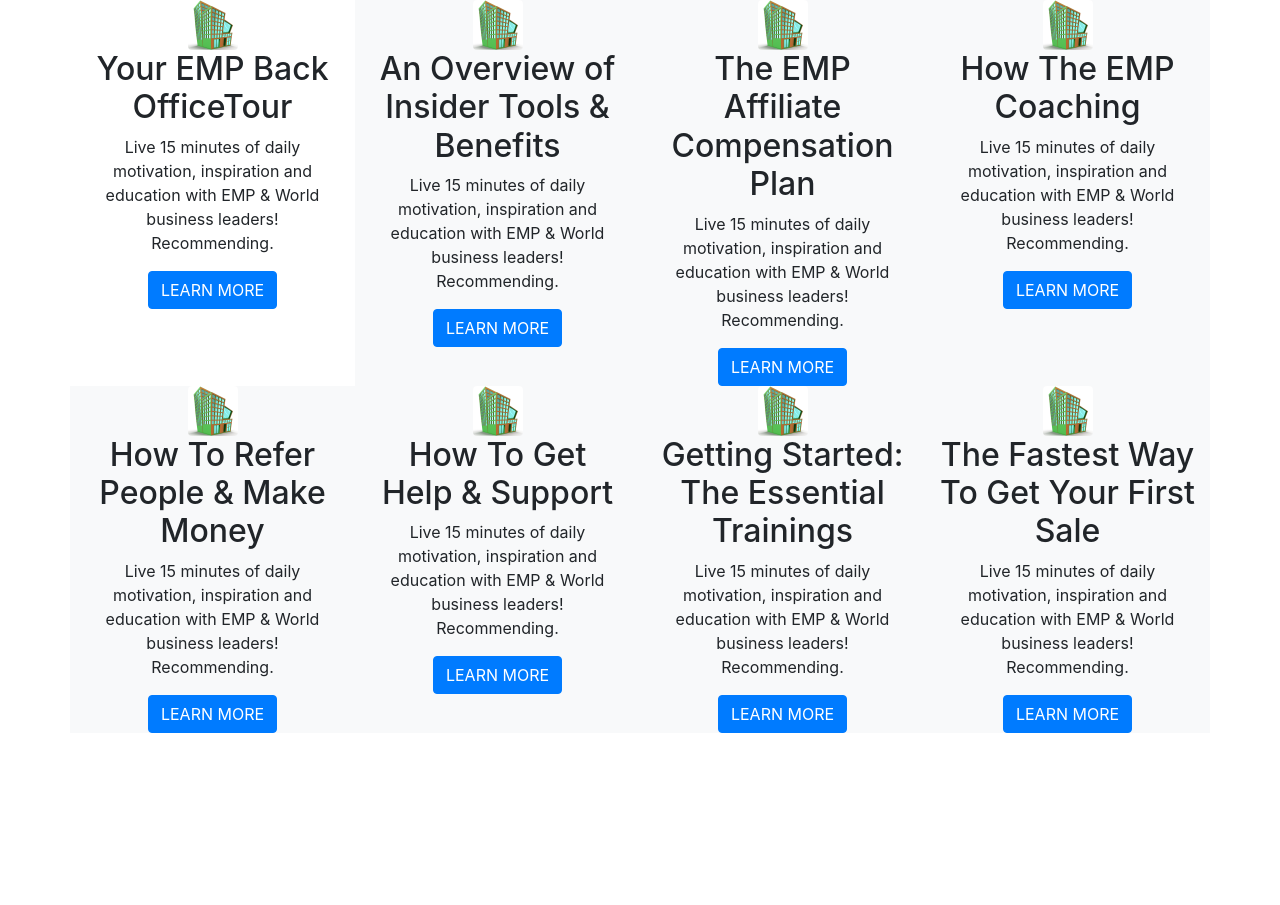
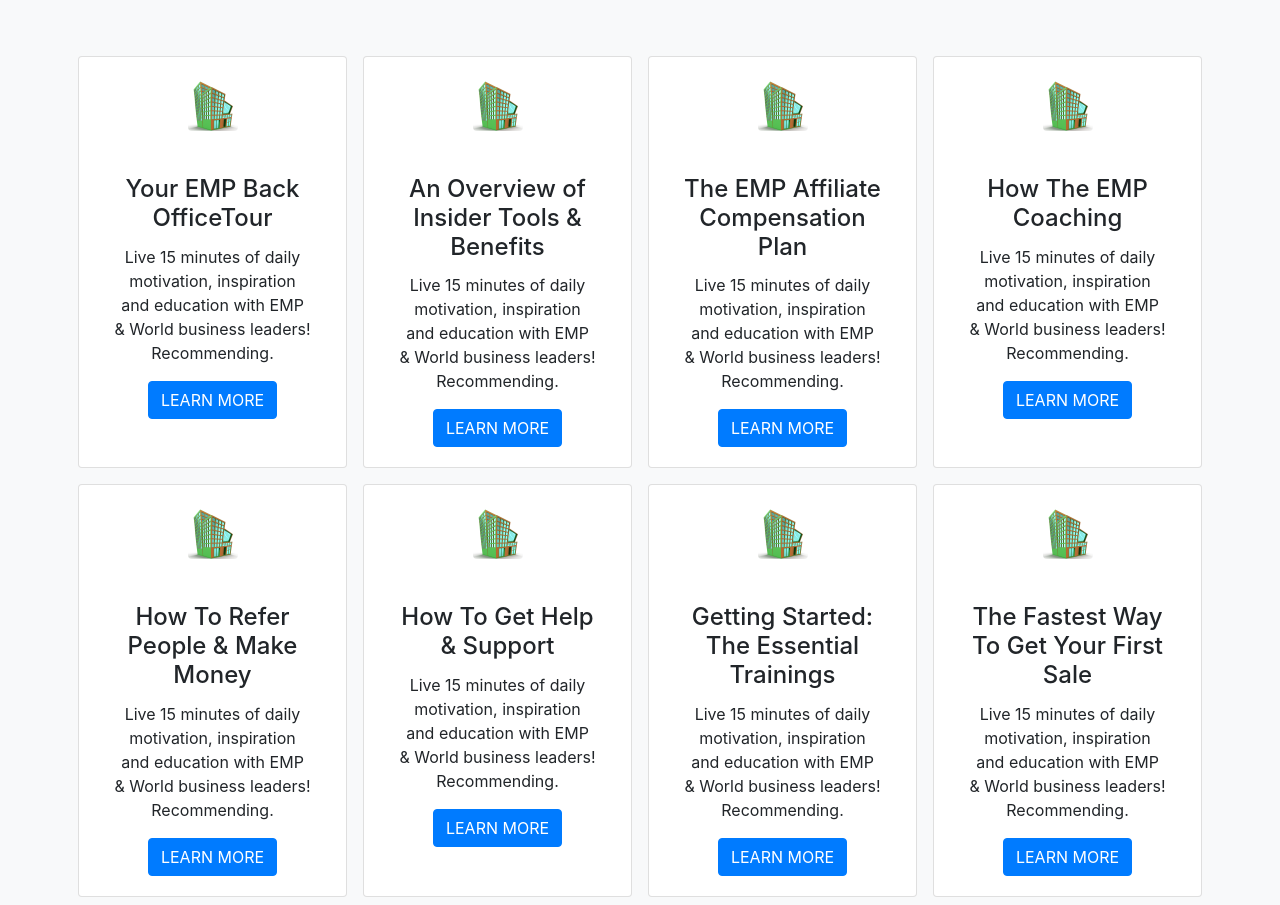
Before and after one commit to awvdeker/Frameworking-FTW, a plain HTML site: page index.html in a window 1280 px wide. Before the commit the page ends 800 px from the top, so only its background shows below. Drawn offline with nearby package versions, Linux system fonts and the light colour scheme.

Commit message:
buttons nog niet gealigneerd

```diff
--- a/index.html
+++ b/index.html
@@ -7,58 +7,84 @@
   <link rel="stylesheet" href="https://stackpath.bootstrapcdn.com/bootstrap/4.3.1/css/bootstrap.min.css" integrity="sha384-ggOyR0iXCbMQv3Xipma34MD+dH/1fQ784/j6cY/iJTQUOhcWr7x9JvoRxT2MZw1T" crossorigin="anonymous">
   <title>Frameworking-FTW</title>
 </head>
-<body>
-  <div class="container bg-light">
+<body class="bg-light">
+  <div class="container bg-light mt-5 ml-auto mr-auto">
     <div class="row">
-      <div class="col bg-white">
-        <img src="gebouw.jpg" height="50" width="50" class="rounded mx-auto d-block">
-        <h2 class="text-center">Your EMP Back OfficeTour</h2>
-        <p class="text-center">Live 15 minutes of daily motivation, inspiration and education with EMP & World business leaders! Recommending.</p>
-        <button type="button" class="btn btn-primary rounded mx-auto d-block">LEARN MORE</button>
+      <div class="col bg-white m-2 card">
+        <img src="gebouw.jpg" height="50" width="50" class="rounded mx-auto d-block my-4">
+        <div class="card-body">
+          <h4 class="text-center card-title">Your EMP Back OfficeTour</h4>
+          <p class="text-center card-text">Live 15 minutes of daily motivation, inspiration and education with EMP & World business leaders! Recommending.</p>
+          <button type="button" class="btn btn-primary rounded mx-auto d-block">LEARN MORE</button>
+        </div>
       </div>
-      <div class="col">
-        <img src="gebouw.jpg" height="50" width="50" class="rounded mx-auto d-block">
-        <h2 class="text-center">An Overview of Insider Tools & Benefits</h2>
-        <p class="text-center">Live 15 minutes of daily motivation, inspiration and education with EMP & World business leaders! Recommending.</p>
-        <button type="button" class="btn btn-primary rounded mx-auto d-block">LEARN MORE</button>
+      <div class="col bg-white m-2 card">
+<!--
+        <div class="card" style="width: 18rem;">
+          <img src="..." class="card-img-top" alt="...">
+          <div class="card-body">
+            <h5 class="card-title">Card with stretched link</h5>
+            <p class="card-text">Some quick example text to build on the card title and make up the bulk of the card's content.</p>
+            <a href="#" class="btn btn-primary stretched-link">Go somewhere</a>
+          </div>
+        </div>
+-->
+        <img src="gebouw.jpg" height="50" width="50" class="rounded mx-auto d-block my-4">
+        <div class="card-body">
+          <h4 class="text-center card-title">An Overview of Insider Tools & Benefits</h4>
+          <p class="text-center card-text">Live 15 minutes of daily motivation, inspiration and education with EMP & World business leaders! Recommending.</p>
+          <button type="button" class="btn btn-primary rounded mx-auto d-block">LEARN MORE</button>
+        </div>
       </div>
-      <div class="col">
-        <img src="gebouw.jpg" height="50" width="50" class="rounded mx-auto d-block">
-        <h2 class="text-center">The EMP Affiliate Compensation Plan</h2>
-        <p class="text-center">Live 15 minutes of daily motivation, inspiration and education with EMP & World business leaders! Recommending.</p>
-        <button type="button" class="btn btn-primary rounded mx-auto d-block">LEARN MORE</button>
+      <div class="col bg-white m-2 card">
+        <img src="gebouw.jpg" height="50" width="50" class="rounded mx-auto d-block my-4">
+        <div class="card-body">
+          <h4 class="text-center card-title">The EMP Affiliate Compensation Plan</h4>
+          <p class="text-center card-text">Live 15 minutes of daily motivation, inspiration and education with EMP & World business leaders! Recommending.</p>
+          <button type="button" class="btn btn-primary rounded mx-auto d-block">LEARN MORE</button>
+        </div>
       </div>
-      <div class="col">
-        <img src="gebouw.jpg" height="50" width="50" class="rounded mx-auto d-block">
-        <h2 class="text-center">How The EMP Coaching</h2>
-        <p class="text-center">Live 15 minutes of daily motivation, inspiration and education with EMP & World business leaders! Recommending.</p>
-        <button type="button" class="btn btn-primary rounded mx-auto d-block">LEARN MORE</button>
+      <div class="col bg-white m-2 card">
+        <img src="gebouw.jpg" height="50" width="50" class="rounded mx-auto d-block my-4">
+        <div class="card-body">
+          <h4 class="text-center card-title">How The EMP Coaching</h4>
+          <p class="text-center card-text">Live 15 minutes of daily motivation, inspiration and education with EMP & World business leaders! Recommending.</p>
+          <button type="button" class="btn btn-primary rounded mx-auto d-block">LEARN MORE</button>
+        </div>
       </div>
     </div>
     <div class="row">
-      <div class="col">
-        <img src="gebouw.jpg" height="50" width="50" class="rounded mx-auto d-block">
-        <h2 class="text-center">How To Refer People & Make Money</h2>
-        <p class="text-center">Live 15 minutes of daily motivation, inspiration and education with EMP & World business leaders! Recommending.</p>
-        <button type="button" class="btn btn-primary rounded mx-auto d-block">LEARN MORE</button>
+      <div class="col bg-white m-2 card">
+        <img src="gebouw.jpg" height="50" width="50" class="rounded mx-auto d-block my-4">
+        <div class="card-body">
+          <h4 class="text-center card-title">How To Refer People & Make Money</h4>
+          <p class="text-center card-text">Live 15 minutes of daily motivation, inspiration and education with EMP & World business leaders! Recommending.</p>
+          <button type="button" class="btn btn-primary rounded mx-auto d-block">LEARN MORE</button>
+        </div>
       </div>
-      <div class="col">
-        <img src="gebouw.jpg" height="50" width="50" class="rounded mx-auto d-block">
-        <h2 class="text-center">How To Get Help & Support</h2>
-        <p class="text-center">Live 15 minutes of daily motivation, inspiration and education with EMP & World business leaders! Recommending.</p>
-        <button type="button" class="btn btn-primary rounded mx-auto d-block">LEARN MORE</button>
+      <div class="col bg-white m-2 card">
+        <img src="gebouw.jpg" height="50" width="50" class="rounded mx-auto d-block my-4">
+        <div class="card-body">
+          <h4 class="text-center card-title">How To Get Help & Support</h4>
+          <p class="text-center card-text">Live 15 minutes of daily motivation, inspiration and education with EMP & World business leaders! Recommending.</p>
+          <button type="button" class="btn btn-primary rounded mx-auto d-block">LEARN MORE</button>
+        </div>
       </div>
-      <div class="col">
-        <img src="gebouw.jpg" height="50" width="50" class="rounded mx-auto d-block">
-        <h2 class="text-center">Getting Started: The Essential Trainings</h2>
-        <p class="text-center">Live 15 minutes of daily motivation, inspiration and education with EMP & World business leaders! Recommending.</p>
-        <button type="button" class="btn btn-primary rounded mx-auto d-block">LEARN MORE</button>
+      <div class="col bg-white m-2 card">
+        <img src="gebouw.jpg" height="50" width="50" class="rounded mx-auto d-block my-4">
+        <div class="card-body">
+          <h4 class="text-center card-title">Getting Started: The Essential Trainings</h4>
+          <p class="text-center card-text">Live 15 minutes of daily motivation, inspiration and education with EMP & World business leaders! Recommending.</p>
+          <button type="button" class="btn btn-primary rounded mx-auto d-block">LEARN MORE</button>
+        </div>
       </div>
-      <div class="col">
-        <img src="gebouw.jpg" height="50" width="50" class="rounded mx-auto d-block">
-        <h2 class="text-center">The Fastest Way To Get Your First Sale</h2>
-        <p class="text-center">Live 15 minutes of daily motivation, inspiration and education with EMP & World business leaders! Recommending.</p>
-        <button type="button" class="btn btn-primary rounded mx-auto d-block">LEARN MORE</button>
+      <div class="col bg-white m-2 card">
+        <img src="gebouw.jpg" height="50" width="50" class="rounded mx-auto d-block my-4">
+        <div class="card-body">
+          <h4 class="text-center card-title">The Fastest Way To Get Your First Sale</h4>
+          <p class="text-center card-text">Live 15 minutes of daily motivation, inspiration and education with EMP & World business leaders! Recommending.</p>
+          <button type="button" class="btn btn-primary rounded mx-auto d-block">LEARN MORE</button>
+        </div>
       </div>
     </div>
   </div>
```
